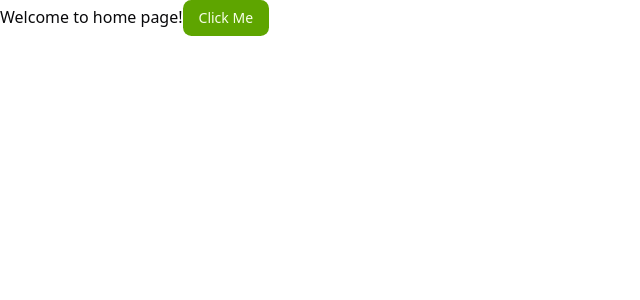
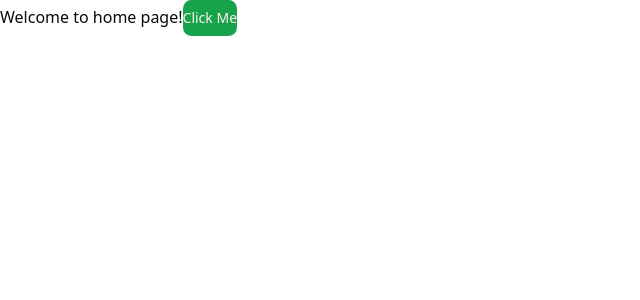
Before and after one commit to teamraynklabs-hub/Mera-Pind-Balle-Balle, a Next.js app: page /home in a window 1280 px wide. Shown: the top 300 px of the page, without its empty margins (0-640 px from the left). Built offline with nearby package versions, Linux system fonts and the light colour scheme.

Commit message:
proper setup of shadcn

```diff
--- a/package.json
+++ b/package.json
@@ -18,6 +18,7 @@
     "mongoose": "^9.0.0",
     "motion": "^12.23.24",
     "next": "16.0.4",
+    "next-themes": "^0.4.6",
     "react": "19.2.0",
     "react-dom": "19.2.0",
     "tailwind-merge": "^3.4.0"
--- a/src/app/globals.css
+++ b/src/app/globals.css
@@ -1,8 +1,20 @@
 @import "tailwindcss";
 @import "tw-animate-css";
 
+*{
+  margin: 0;
+  padding: 0;
+  box-sizing: border-box;
+}
+body,html{
+  width: 100%;
+  height: 100%;
+  overflow: hidden;
+}
+/* Custom dark variant */
 @custom-variant dark (&:is(.dark *));
 
+/* Theme Variables Mapping */
 @theme inline {
   --color-background: var(--background);
   --color-foreground: var(--foreground);
@@ -40,130 +52,98 @@
   --color-chart-4: var(--chart-4);
   --color-chart-5: var(--chart-5);
 
-  --color-sidebar: var(--sidebar);
-  --color-sidebar-foreground: var(--sidebar-foreground);
-  --color-sidebar-primary: var(--sidebar-primary);
-  --color-sidebar-primary-foreground: var(--sidebar-primary-foreground);
-  --color-sidebar-accent: var(--sidebar-accent);
-  --color-sidebar-accent-foreground: var(--sidebar-accent-foreground);
-  --color-sidebar-border: var(--sidebar-border);
-  --color-sidebar-ring: var(--sidebar-ring);
-
   --radius-sm: calc(var(--radius) - 4px);
   --radius-md: calc(var(--radius) - 2px);
   --radius-lg: var(--radius);
   --radius-xl: calc(var(--radius) + 4px);
 }
 
-
-/* ----------------------- */
-/*        LIGHT THEME      */
-/* ----------------------- */
-
+/* ------------------------- */
+/*         LIGHT MODE        */
+/* ------------------------- */
 :root {
   --radius: 0.65rem;
 
-  --background: oklch(1 0 0);
-  --foreground: oklch(0.141 0.005 285.823);
+  --background: hsl(0 0% 100%);
+  --foreground: hsl(240 10% 3.9%);
+  --card: hsl(0 0% 100%);
+  --card-foreground: hsl(240 10% 3.9%);
+  --popover: hsl(0 0% 100%);
+  --popover-foreground: hsl(240 10% 3.9%);
 
-  --card: oklch(1 0 0);
-  --card-foreground: oklch(0.141 0.005 285.823);
+  --primary: hsl(142.1 76.2% 36.3%);
+  --primary-foreground: hsl(355.7 100% 97.3%);
 
-  --popover: oklch(1 0 0);
-  --popover-foreground: oklch(0.141 0.005 285.823);
+  --secondary: hsl(240 4.8% 95.9%);
+  --secondary-foreground: hsl(240 5.9% 10%);
 
-  --primary: oklch(0.648 0.2 131.684);
-  --primary-foreground: oklch(0.986 0.031 120.757);
+  --muted: hsl(240 4.8% 95.9%);
+  --muted-foreground: hsl(240 3.8% 46.1%);
 
-  --secondary: oklch(0.967 0.001 286.375);
-  --secondary-foreground: oklch(0.21 0.006 285.885);
+  --accent: hsl(240 4.8% 95.9%);
+  --accent-foreground: hsl(240 5.9% 10%);
 
-  --muted: oklch(0.967 0.001 286.375);
-  --muted-foreground: oklch(0.552 0.016 285.938);
+  --destructive: hsl(0 84.2% 60.2%);
+  --destructive-foreground: hsl(0 0% 98%);
 
-  --accent: oklch(0.967 0.001 286.375);
-  --accent-foreground: oklch(0.21 0.006 285.885);
+  --border: hsl(240 5.9% 90%);
+  --input: hsl(240 5.9% 90%);
+  --ring: hsl(142.1 76.2% 36.3%);
 
-  --destructive: oklch(0.577 0.245 27.325);
-
-  --border: oklch(0.92 0.004 286.32);
-  --input: oklch(0.92 0.004 286.32);
-  --ring: oklch(0.841 0.238 128.85);
-
-  --chart-1: oklch(0.871 0.15 154.449);
-  --chart-2: oklch(0.723 0.219 149.579);
-  --chart-3: oklch(0.627 0.194 149.214);
-  --chart-4: oklch(0.527 0.154 150.069);
-  --chart-5: oklch(0.448 0.119 151.328);
-
-  --sidebar: oklch(0.985 0 0);
-  --sidebar-foreground: oklch(0.141 0.005 285.823);
-  --sidebar-primary: oklch(0.648 0.2 131.684);
-  --sidebar-primary-foreground: oklch(0.986 0.031 120.757);
-  --sidebar-accent: oklch(0.967 0.001 286.375);
-  --sidebar-accent-foreground: oklch(0.21 0.006 285.885);
-  --sidebar-border: oklch(0.92 0.004 286.32);
-  --sidebar-ring: oklch(0.841 0.238 128.85);
+  --chart-1: hsl(12 76% 61%);
+  --chart-2: hsl(173 58% 39%);
+  --chart-3: hsl(197 37% 24%);
+  --chart-4: hsl(43 74% 66%);
+  --chart-5: hsl(27 87% 67%);
 }
 
+/* ------------------------- */
+/*         DARK MODE         */
+/* ------------------------- */
+.dark {
+  --background: hsl(20 14.3% 4.1%);
+  --foreground: hsl(0 0% 95%);
 
-/* ----------------------- */
-/*        DARK THEME       */
-/* ----------------------- */
+  --card: hsl(24 9.8% 10%);
+  --card-foreground: hsl(0 0% 95%);
 
-.dark {
-  --background: oklch(0.141 0.005 285.823);
-  --foreground: oklch(0.985 0 0);
+  --popover: hsl(0 0% 9%);
+  --popover-foreground: hsl(0 0% 95%);
 
-  --card: oklch(0.21 0.006 285.885);
-  --card-foreground: oklch(0.985 0 0);
+  --primary: hsl(142.1 70.6% 45.3%);
+  --primary-foreground: hsl(144.9 80.4% 10%);
 
-  --popover: oklch(0.21 0.006 285.885);
-  --popover-foreground: oklch(0.985 0 0);
+  --secondary: hsl(240 3.7% 15.9%);
+  --secondary-foreground: hsl(0 0% 98%);
 
-  --primary: oklch(0.648 0.2 131.684);
-  --primary-foreground: oklch(0.986 0.031 120.757);
+  --muted: hsl(0 0% 15%);
+  --muted-foreground: hsl(240 5% 64.9%);
 
-  --secondary: oklch(0.274 0.006 286.033);
-  --secondary-foreground: oklch(0.985 0 0);
+  --accent: hsl(12 6.5% 15.1%);
+  --accent-foreground: hsl(0 0% 98%);
 
-  --muted: oklch(0.274 0.006 286.033);
-  --muted-foreground: oklch(0.705 0.015 286.067);
+  --destructive: hsl(0 62.8% 30.6%);
+  --destructive-foreground: hsl(0 85.7% 97.3%);
 
-  --accent: oklch(0.274 0.006 286.033);
-  --accent-foreground: oklch(0.985 0 0);
+  --border: hsl(240 3.7% 15.9%);
+  --input: hsl(240 3.7% 15.9%);
+  --ring: hsl(142.4 71.8% 29.2%);
 
-  --destructive: oklch(0.704 0.191 22.216);
-
-  --border: oklch(1 0 0 / 10%);
-  --input: oklch(1 0 0 / 15%);
-  --ring: oklch(0.405 0.101 131.063);
-
-  --chart-1: oklch(0.871 0.15 154.449);
-  --chart-2: oklch(0.723 0.219 149.579);
-  --chart-3: oklch(0.627 0.194 149.214);
-  --chart-4: oklch(0.527 0.154 150.069);
-  --chart-5: oklch(0.448 0.119 151.328);
-
-  --sidebar: oklch(0.21 0.006 285.885);
-  --sidebar-foreground: oklch(0.985 0 0);
-  --sidebar-primary: oklch(0.768 0.233 130.85);
-  --sidebar-primary-foreground: oklch(0.986 0.031 120.757);
-  --sidebar-accent: oklch(0.274 0.006 286.033);
-  --sidebar-accent-foreground: oklch(0.985 0 0);
-  --sidebar-border: oklch(1 0 0 / 10%);
-  --sidebar-ring: oklch(0.405 0.101 131.063);
+  --chart-1: hsl(220 70% 50%);
+  --chart-2: hsl(160 60% 45%);
+  --chart-3: hsl(30 80% 55%);
+  --chart-4: hsl(280 65% 60%);
+  --chart-5: hsl(340 75% 55%);
 }
 
-
-/* ----------------------- */
-/*        BASE LAYER       */
-/* ----------------------- */
-
+/* ------------------------- */
+/*         BASE LAYER        */
+/* ------------------------- */
 @layer base {
   * {
     @apply border-border outline-ring/50;
   }
+
   body {
     @apply bg-background text-foreground;
   }
--- a/src/app/layout.tsx
+++ b/src/app/layout.tsx
@@ -1,6 +1,6 @@
 import type { Metadata } from "next";
 import "./globals.css";
-
+import { ThemeProvider } from "@/components/theme-provider"
 
 export const metadata: Metadata = {
   title: "Mera Pind Balle Balle – Rural Women Empowerment Web Application",
@@ -15,9 +15,16 @@
   children: React.ReactNode;
 }>) {
   return (
-    <html lang="en">
+    <html lang="en" suppressHydrationWarning>
       <body>
-        {children}
+        <ThemeProvider
+          attribute="class"
+          defaultTheme="system"
+          enableSystem
+          disableTransitionOnChange
+        >
+          {children}
+        </ThemeProvider>
       </body>
     </html>
   );
--- a/src/app/page.tsx
+++ b/src/app/page.tsx
@@ -1,12 +1,12 @@
 import Image from "next/image";
 import { Button } from "@/components/ui/button"
+import Navbar from "@/components/navbar";
 
 
 export default function Main() {
   return (
     <div>
-      Welcome to Next.js!
-      <Button>Click me</Button>
+      <Navbar />
     </div>
   );
 }
--- /dev/null
+++ b/src/components/navbar.tsx
@@ -0,0 +1,12 @@
+import { ModeToggle } from "@/components/ui/toggleBtn";
+
+export default function Navbar() {
+
+    return (
+        <div className="bg-background text-foreground p-4 rounded-lg">
+            This follows theme colors.
+            <ModeToggle />
+        </div>
+
+    )
+}
--- /dev/null
+++ b/src/components/theme-provider.tsx
@@ -0,0 +1,11 @@
+"use client"
+
+import * as React from "react"
+import { ThemeProvider as NextThemesProvider } from "next-themes"
+
+export function ThemeProvider({
+  children,
+  ...props
+}: React.ComponentProps<typeof NextThemesProvider>) {
+  return <NextThemesProvider {...props}>{children}</NextThemesProvider>
+}
--- /dev/null
+++ b/src/components/ui/toggleBtn.tsx
@@ -0,0 +1,37 @@
+"use client"
+
+import * as React from "react"
+import { Moon, Sun } from "lucide-react"
+import { useTheme } from "next-themes"
+
+import { Button } from "@/components/ui/button"
+
+export function ModeToggle() {
+  const [mounted, setMounted] = React.useState(false);
+  const { theme, setTheme } = useTheme();
+
+  React.useEffect(() => {
+    setMounted(true);
+  }, []);
+
+  if (!mounted) {
+    return <Button variant="outline" size="icon" disabled={true} aria-label="Toggle theme" />;
+  }
+
+  const toggleTheme = () => {
+    setTheme(theme === 'dark' ? 'light' : 'dark');
+  };
+
+  return (
+    <Button
+      variant="outline"
+      size="icon"
+      onClick={toggleTheme}
+      aria-label="Toggle theme"
+    >
+      <Sun className="h-[1.2rem] w-[1.2rem] rotate-0 scale-100 transition-all dark:-rotate-90 dark:scale-0" />
+      <Moon className="absolute h-[1.2rem] w-[1.2rem] rotate-90 scale-0 transition-all dark:rotate-0 dark:scale-100" />
+      <span className="sr-only">Toggle theme</span>
+    </Button>
+  );
+}
```
Also changed, not shown: 1 other file (tests, documents, lock files or other folders).
